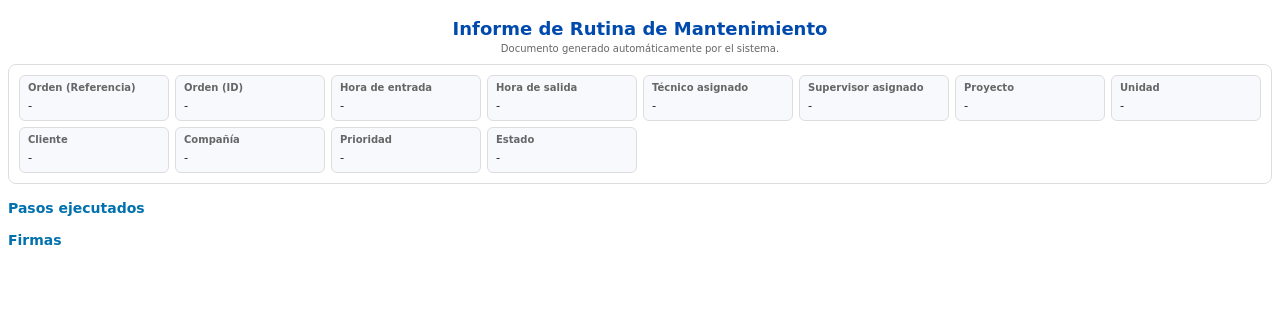
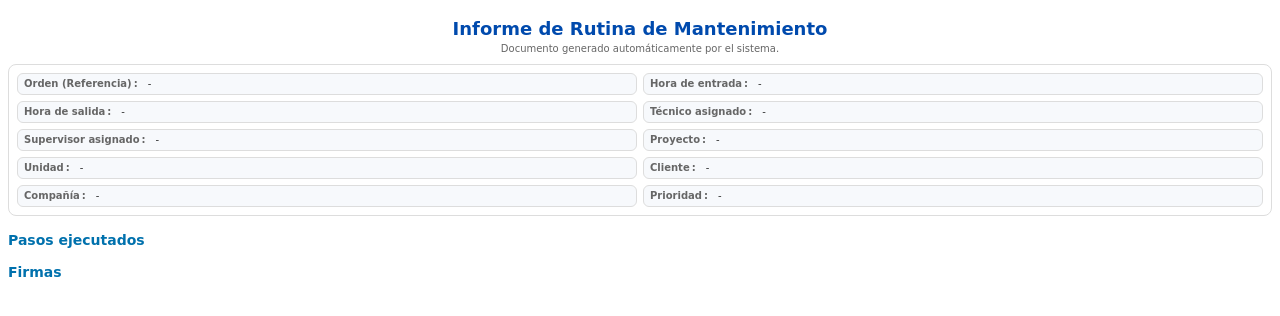
Before and after one commit to Elevators-Maintain-App/backend, a Python web app: template app/templates/reporte_checklist.html in a window 1280 px wide. Shown: the top 316 px of the page. Run offline with Jinja, Linux system fonts and the light colour scheme; the template is opened without the code that fills it, so the values that code supplies are empty.

Commit message:
Report pdf updated

```diff
--- a/app/services/reportes/generar_pdf_service.py
+++ b/app/services/reportes/generar_pdf_service.py
@@ -162,8 +162,8 @@ async def generar_y_subir_pdf(orden_id, tipo: str = "prereporte") -> str:
             "logo_w": 100,
             "logo_h": 60,
             "logo2_url": "app/templates/logo2.png",
-            "logo2_w": 110,
-            "logo2_h": 42,
+            "logo2_w": 140,
+            "logo2_h": 60,
         }
 
         env = Environment(loader=FileSystemLoader("app/templates"))
--- a/app/templates/reporte_checklist.html
+++ b/app/templates/reporte_checklist.html
@@ -20,13 +20,13 @@
       color: var(--text);
       margin:0; padding:0;
     }
-    /* Márgenes de página y pie de página para WeasyPrint (más compactos) */
+    /* Márgenes de página y pie de página para WeasyPrint */
     @page{
       size: A4;
-      margin: 12mm 10mm 14mm 10mm; /* ← reducido */
+      margin: 12mm 10mm 14mm 10mm;
       @bottom-center{
         content: "Reporte generado automáticamente por VertiOne® — Todos los derechos reservados 2025.";
-        font-size: 9px; /* un pelín más chico */
+        font-size: 9px;
         color: #999;
       }
     }
@@ -37,7 +37,7 @@
     /* Barra de logos compacta */
     .brandbar{
       display:flex; align-items:center; justify-content:space-between;
-      gap:8px; margin-bottom:6px;
+      gap:8px; margin-bottom:6px; margin-left: 20px; margin-right: 20px;
     }
     .brandbar .brand{
       display:flex; align-items:center; justify-content:center;
@@ -63,24 +63,45 @@
 
     /* Encabezado condensado */
     .header{
+      display:grid;
+      grid-template-columns: repeat(2, minmax(0, 1fr)); /* ← siempre 2 columnas */
+      gap:6px;
       border:1px solid var(--border);
       border-radius:8px;
-      padding:10px;                /* ← menos padding */
-      background:#fff;             /* más limpio que el bloque azul claro */
-      display:grid;
-      grid-template-columns: repeat(auto-fit, minmax(150px, 1fr)); /* ← cards más angostas */
-      gap:6px;                     /* ← menos gap */
-      margin:8px 0 12px 0;         /* ← menos margen */
+      padding:8px;
+      background:#fff;
       break-inside: avoid; page-break-inside: avoid;
     }
     .kv{
+      display:flex;
+      align-items:baseline;
+      gap:6px;
       border:1px solid var(--border);
       border-radius:6px;
-      padding:6px 8px;             /* ← menos padding */
+      padding:4px 6px;             /* más compacto */
       background:var(--bg);
     }
-    .kv b{ display:block; font-size:10px; color:var(--muted); margin-bottom:2px; line-height:1.1; }
-    .kv span{ font-size:11.5px; line-height:1.2; word-break: break-word; }
+    .kv b{
+      color:var(--muted);           /* gris del título */
+      font-size:10px;
+      font-weight:600;
+      display:inline;
+      margin:0;
+      white-space:nowrap;           /* evita salto del título */
+    }
+    .kv b::after{
+      content: ":";                 /* separador visual */
+      margin: 0 4px 0 2px;
+      color: var(--muted);
+    }
+    .kv span{
+      font-size:10px;               /* contenido en negro (var(--text)) */
+      line-height:1.2;
+      color: var(--text);
+      flex:1 1 auto;
+      min-width:0;
+      overflow-wrap:anywhere;       /* permite romper palabras largas si es necesario */
+    }
 
     /* Paso (card) */
     .paso{
@@ -156,10 +177,6 @@
       <span>{{ (cabecera.orden_ref if cabecera else None) or "-" }}</span>
     </div>
     <div class="kv">
-      <b>Orden (ID)</b>
-      <span>{{ (cabecera.orden_id if cabecera else None) or "-" }}</span>
-    </div>
-    <div class="kv">
       <b>Hora de entrada</b>
       <span>{{ checklist.hora_entrada or "-" }}</span>
     </div>
@@ -194,10 +211,6 @@
     <div class="kv">
       <b>Prioridad</b>
       <span>{{ (cabecera.prioridad if cabecera else None) or "-" }}</span>
-    </div>
-    <div class="kv">
-      <b>Estado</b>
-      <span>{{ (cabecera.estado if cabecera else None) or "-" }}</span>
     </div>
   </section>
 
```
Also changed, not shown: app/templates/logo2.png.
